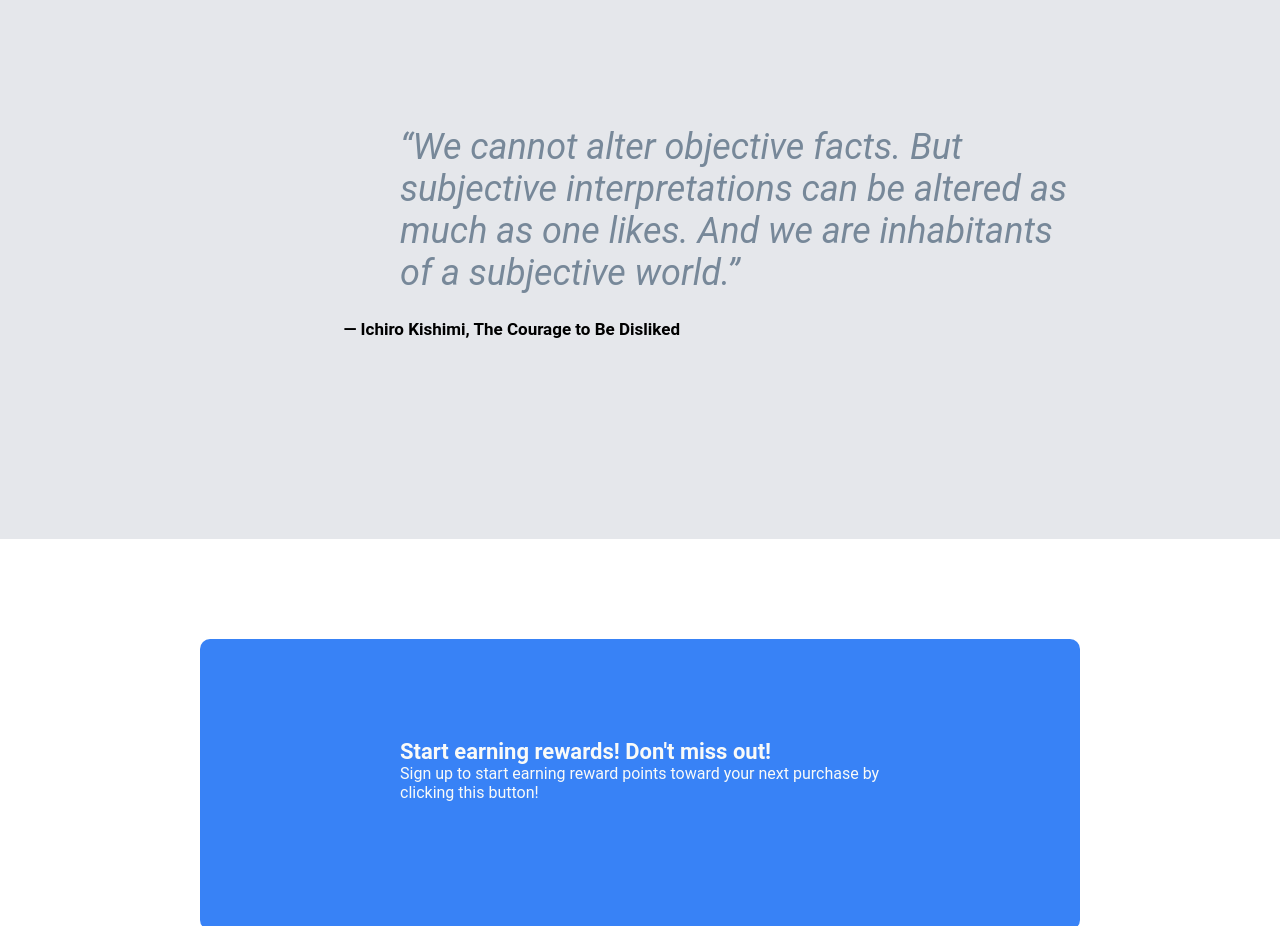
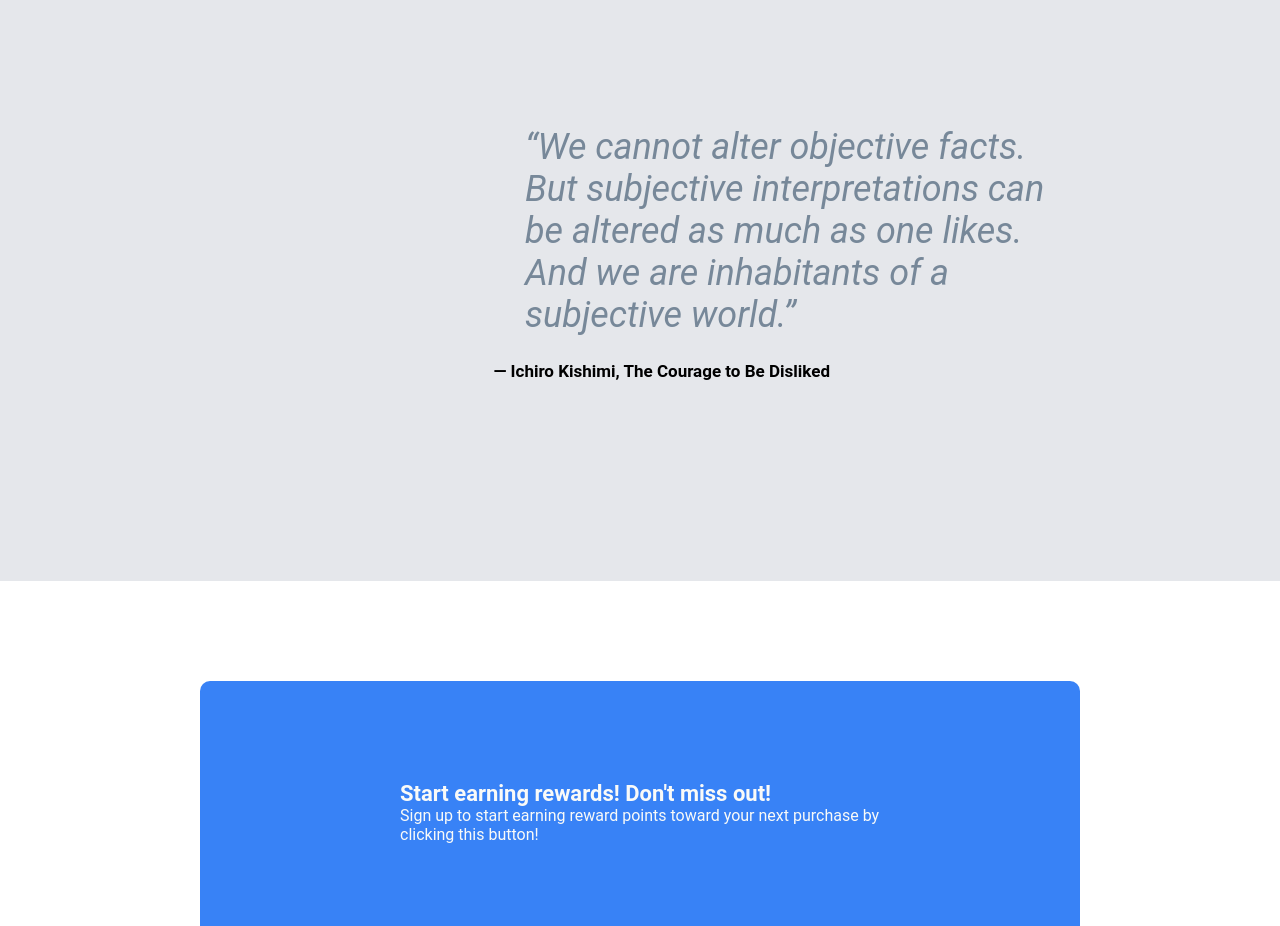
Before and after one commit to Greg0-22/EthicalShirts, a plain HTML site: page index.html in a window 1280 px wide. Shown: the part 1560-2486 px from the top of the page. Drawn offline with Linux system fonts and the light colour scheme.

Commit message:
minor pixel adjustments and updated README for final recap.

```diff
--- a/styles.css
+++ b/styles.css
@@ -22,6 +22,8 @@
     background-color: #E5E7EB;
 }
 
+/* SECTION 1 */
+
 #header-logo {
     font-size: 24px;
     color: #F9FAF8;
@@ -38,10 +40,6 @@
 .hero {
     display: flex;
     flex: 1 1 0%;
-
-    /* justify-content: space-between; */
-    /* height: 80px; */
-    /* gap: 725px; */
 }
 
 .hero-text {
@@ -135,7 +133,7 @@
     font-size: 36px;
     font-style: italic;
     color: lightslategray;
-    padding-left: 200px;
+    padding-left: 325px;
 }
 
 .author {
@@ -145,7 +143,7 @@
     padding-top: 25px;
     font-size: 17px;
     margin-left: auto;
-    margin-right: 400px;
+    margin-right: 250px;
 }
 
 /* SECTION 4 */
```
Also changed, not shown: 1 other file.
